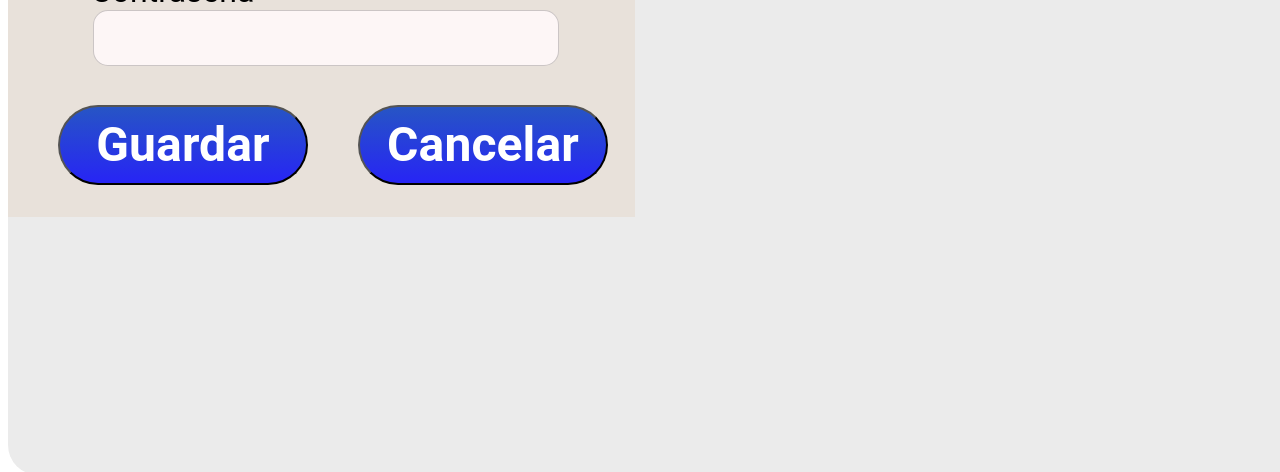
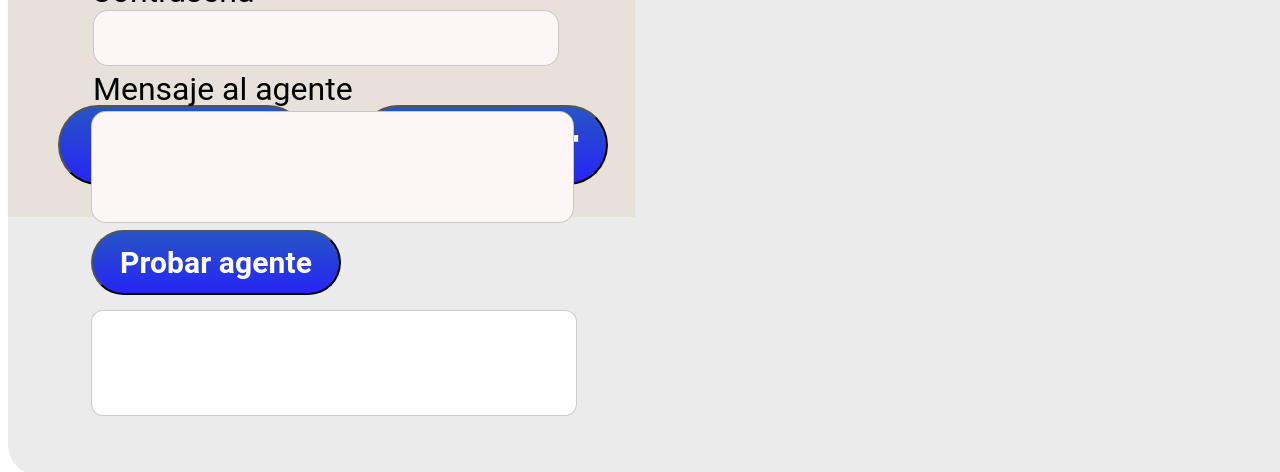
Before and after one commit to marcosernestol/LoginHM, an Angular app: page / in a window 1280 px wide. Shown: the part 440-912 px from the top of the page. Built offline with nearby package versions, Linux system fonts and the light colour scheme.

Commit message:
incluye cambios para langchain

```diff
--- /dev/null
+++ b/src/app/agent-api.service.ts
@@ -0,0 +1,23 @@
+import { Injectable, inject } from '@angular/core';
+import { HttpClient } from '@angular/common/http';
+import { Observable } from 'rxjs';
+
+interface AgentInvokeResponse {
+  ok: boolean;
+  model?: string;
+  reply?: string;
+  message?: string;
+  detail?: string;
+}
+
+@Injectable({ providedIn: 'root' })
+export class AgentApiService {
+  private readonly http = inject(HttpClient);
+  private readonly baseUrl = 'http://localhost:5999';
+
+  invoke(message: string): Observable<AgentInvokeResponse> {
+    return this.http.post<AgentInvokeResponse>(`${this.baseUrl}/api/agent/invoke`, {
+      message,
+    });
+  }
+}
--- a/src/app/app.config.ts
+++ b/src/app/app.config.ts
@@ -1,11 +1,13 @@
 import { ApplicationConfig, provideBrowserGlobalErrorListeners } from '@angular/core';
 import { provideRouter } from '@angular/router';
+import { provideHttpClient } from '@angular/common/http';
 
 import { routes } from './app.routes';
 
 export const appConfig: ApplicationConfig = {
   providers: [
     provideBrowserGlobalErrorListeners(),
+    provideHttpClient(),
     provideRouter(routes)
   ]
 };
--- a/src/app/app.css
+++ b/src/app/app.css
@@ -223,6 +223,24 @@
   border: 1px rgba(0, 0, 0, 0.20) solid;
  }
 
+ #lblAgentPrompt {
+     color: #000000;
+     width: 360px;
+     left: 85px;
+     top: 365px;
+     position: absolute;
+ }
+
+ #inputAgentPrompt {
+    left: 83.38px;
+    top: 406px;
+    position: absolute;
+    width: 460.24px;
+    height: 90px;
+    resize: none;
+    padding: 10px;
+ }
+
  #txtareaDomicilio {
      position: absolute;
      width: 325px;
@@ -255,3 +273,30 @@
      left: 100px;
      top: 400px;
  }
+
+ #botonAgente {
+     position: absolute;
+     width: 250px;
+     height: 65px;
+     left: 83px;
+     top: 525px;
+     font-size: 30px;
+ }
+
+ .agentRespuesta {
+     position: absolute;
+     left: 83px;
+     top: 605px;
+     width: 460px;
+     min-height: 80px;
+     background: #ffffff;
+     border: 1px solid rgba(0, 0, 0, 0.2);
+     border-radius: 12px;
+     padding: 12px;
+     overflow: auto;
+ }
+
+ .errorTexto {
+    color: #b00020;
+    margin: 0;
+ }
--- a/src/app/app.html
+++ b/src/app/app.html
@@ -113,6 +113,47 @@ de Visual Studio Code. -->
                 formControlName="password"
             />
 
+              <label for="inputAgentPrompt"
+                  id="lblAgentPrompt"
+                  class="miLabelStyle1">
+                Mensaje al agente
+                <span id="errorAgentPrompt"
+                    class="error">
+                    @if (agentPromptControl.invalid && (submitted || agentPromptControl.touched)) {*}
+                </span>
+              </label>
+
+              <textarea
+                name="agentPrompt"
+                id="inputAgentPrompt"
+                class="RoundedRectangle TxtStyleCaptura"
+                formControlName="agentPrompt"
+                rows="3"
+              ></textarea>
+
+              <button
+                type="button"
+                id="botonAgente"
+                class="BotN"
+                (click)="enviarAlAgente()"
+                [disabled]="agentLoading()"
+              >
+                @if (agentLoading()) {
+                  Consultando...
+                } @else {
+                  Probar agente
+                }
+              </button>
+
+              <div id="agentRespuesta" class="agentRespuesta">
+                @if (agentError()) {
+                  <p class="errorTexto">{{ agentError() }}</p>
+                }
+                @if (agentReply()) {
+                  <p>{{ agentReply() }}</p>
+                }
+              </div>
+
           </form>
     </div>
 </section>
--- a/src/app/app.ts
+++ b/src/app/app.ts
@@ -1,13 +1,14 @@
 
-import { Component, inject } from '@angular/core';
+import { ChangeDetectionStrategy, Component, inject, signal } from '@angular/core';
 import { ReactiveFormsModule, FormBuilder, Validators } from '@angular/forms';
+import { AgentApiService } from './agent-api.service';
 
 @Component({
   selector: 'app-root',
-  standalone: true,
   imports: [ReactiveFormsModule],
   templateUrl: './app.html',
-  styleUrl: './app.css'
+  styleUrl: './app.css',
+  changeDetection: ChangeDetectionStrategy.OnPush,
 })
 
 /**
@@ -19,12 +20,16 @@ import { ReactiveFormsModule, FormBuilder, Validators } from '@angular/forms';
  */
 export class App {
   private readonly formBuilder = inject(FormBuilder);
+  private readonly agentApiService = inject(AgentApiService);
 
   /**
    * Indica si el usuario ya intento enviar el formulario.
    * Se usa para mostrar errores de validacion en la vista.
    */
   submitted = false;
+  readonly agentLoading = signal(false);
+  readonly agentReply = signal('');
+  readonly agentError = signal('');
 
   /**
    * Formulario reactivo principal del login.
@@ -37,6 +42,7 @@ export class App {
     nombreUnico: ['', [Validators.required, Validators.minLength(3)]],
     correoElectronico: ['', [Validators.required, Validators.email]],
     password: ['', [Validators.required, Validators.minLength(6)]],
+    agentPrompt: ['', [Validators.required, Validators.minLength(3)]],
   });
 
   /** Devuelve el control del campo `nombreUnico` para validaciones en template. */
@@ -52,6 +58,10 @@ export class App {
   /** Devuelve el control del campo `password` para validaciones en template. */
   get passwordControl() {
     return this.loginForm.controls.password;
+  }
+
+  get agentPromptControl() {
+    return this.loginForm.controls.agentPrompt;
   }
 
   /**
@@ -86,7 +96,47 @@ export class App {
       nombreUnico: '',
       correoElectronico: '',
       password: '',
+      agentPrompt: '',
     });
     this.submitted = false;
+    this.agentReply.set('');
+    this.agentError.set('');
+  }
+
+  enviarAlAgente(): void {
+    const prompt = this.agentPromptControl.value.trim();
+
+    if (!prompt) {
+      this.agentError.set('Escribe un mensaje para el agente.');
+      this.agentReply.set('');
+      return;
+    }
+
+    this.agentLoading.set(true);
+    this.agentError.set('');
+
+    this.agentApiService.invoke(prompt).subscribe({
+      next: (response) => {
+        if (!response.ok) {
+          this.agentReply.set('');
+          this.agentError.set(response.message || 'No fue posible obtener respuesta del agente.');
+          this.agentLoading.set(false);
+          return;
+        }
+
+        this.agentReply.set(response.reply || '(El agente no devolvio texto)');
+        this.agentLoading.set(false);
+      },
+      error: (error) => {
+        const message =
+          error?.error?.message ||
+          error?.error?.detail ||
+          'Error de conexion con el backend del agente.';
+
+        this.agentReply.set('');
+        this.agentError.set(message);
+        this.agentLoading.set(false);
+      },
+    });
   }
 }
```
